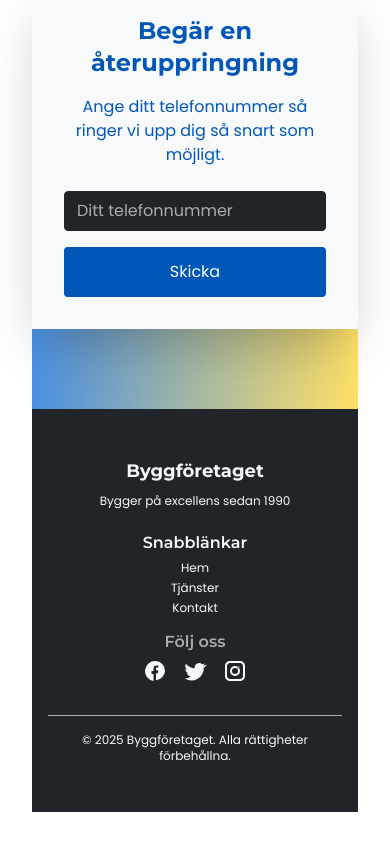
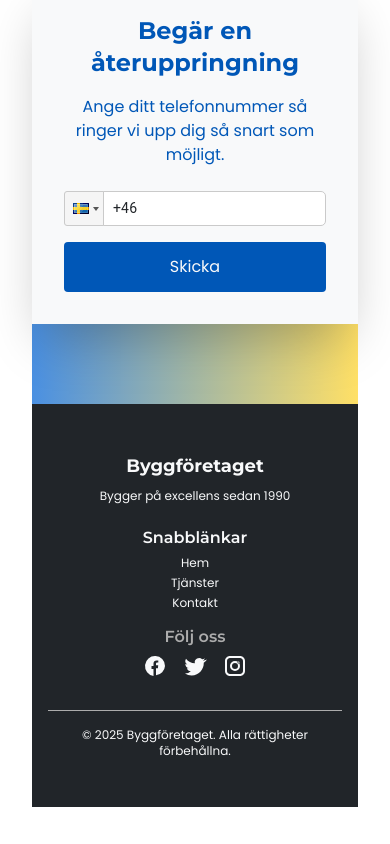
Before and after one commit to zuzeyka/rs-plat, a React (Vite) app: page / in a window 390 px wide. Shown: the part 7099-7943 px from the top of the page. Built offline with nearby package versions, Linux system fonts and the light colour scheme.

Commit message:
changed phone input field

```diff
--- a/package.json
+++ b/package.json
@@ -34,6 +34,7 @@
         "react": "^18.2.0",
         "react-dom": "^18.2.0",
         "react-i18next": "^15.4.1",
+        "react-phone-input-2": "^2.15.1",
         "react-router-dom": "^6.21.3",
         "tailwind-merge": "^2.2.1",
         "tailwindcss-animate": "^1.0.7"
--- a/src/components/Contacts.tsx
+++ b/src/components/Contacts.tsx
@@ -1,7 +1,7 @@
 import { useState } from 'react';
 import { useTranslation } from 'react-i18next';
 import { motion } from 'framer-motion';
-import { Input } from './ui/input';
+import PhoneInput from 'react-phone-input-2';
 import GeometricDecorations from './GeometricDecorations';
 
 const ContactsSection = () => {
@@ -78,13 +78,12 @@ const ContactsSection = () => {
                     <h3 className="lg:text-4xl text-2xl font-bold mb-4">{t('contacts.callbackTitle')}</h3>
                     <p className="mb-6">{t('contacts.callbackDescription')}</p>
                     <form onSubmit={handleCallbackSubmit} className="flex flex-col space-y-4">
-                        <Input
-                            type="tel"
-                            pattern="[+]*[(]{0,1}[0-9]{1,4}[)]{0,1}[-\s./0-9]*"
-                            placeholder={t('contacts.callbackPlaceholder')}
-                            className="p-3 border text-typography border-typography-dark rounded focus:outline-none focus:ring-2 focus:ring-blue-500"
+                        <PhoneInput
+                            country={'se'}
                             value={phone}
-                            onChange={(e) => setPhone(e.target.value)}
+                            onChange={(phone) => setPhone(phone)}
+                            inputClass="p-3 bg-background border text-typography-dark border-typography-dark rounded focus:outline-none focus:ring-2 focus:ring-blue-500"
+                            inputStyle={{ width: '100%' }}
                         />
                         {error && <p className="text-red-500">{error}</p>}
                         <button type="submit" className="bg-primary hover:bg-primary-dark text-typography py-3 rounded transition-colors">
--- a/src/index.css
+++ b/src/index.css
@@ -5,6 +5,8 @@
 @import '@fontsource/montserrat/400.css';
 @import '@fontsource/montserrat/600.css';
 @import '@fontsource/montserrat/700.css';
+
+@import 'react-phone-input-2/lib/style.css';
 
 @tailwind base;
 @tailwind components;
```
Also changed, not shown: 1 other file (tests, documents, lock files or other folders).
